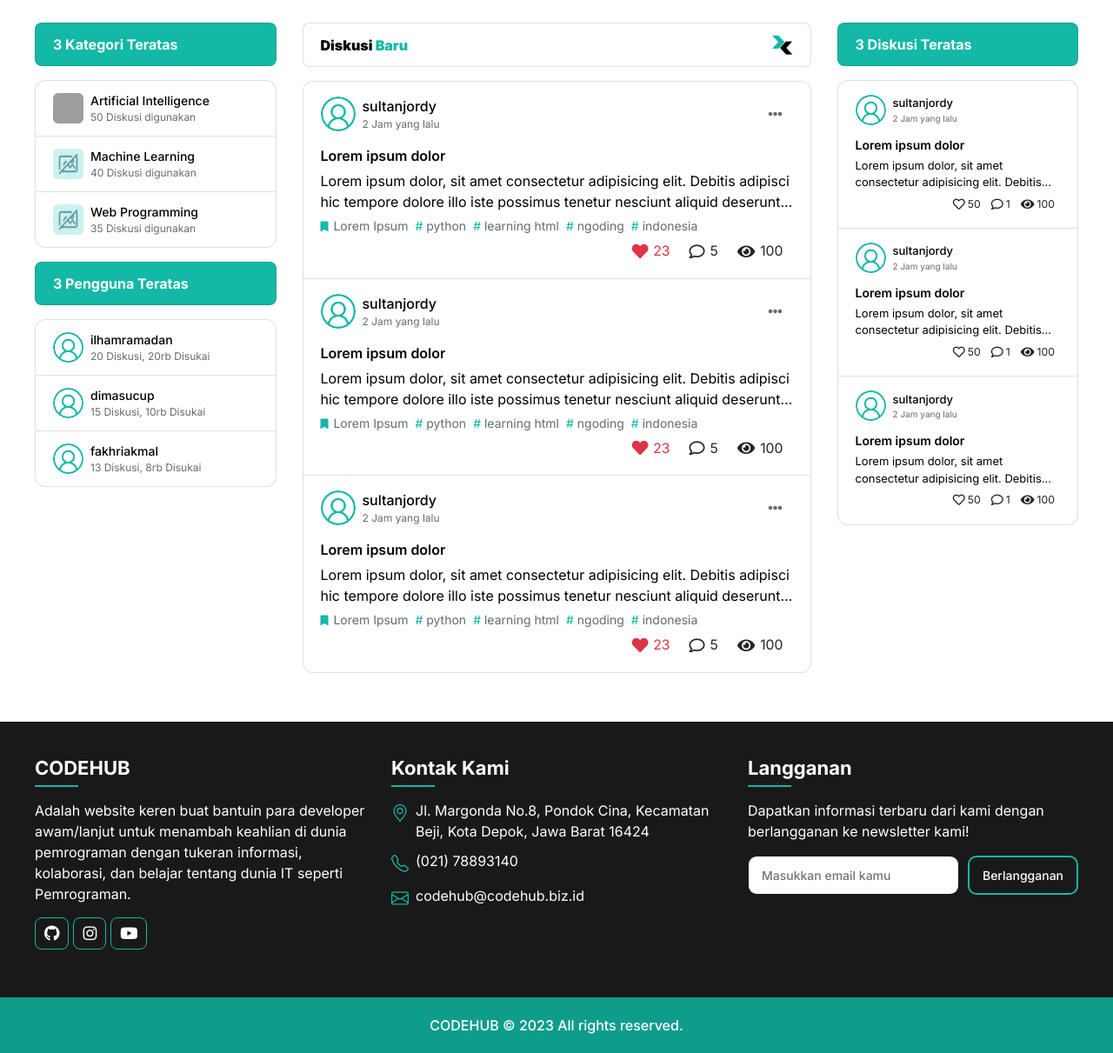
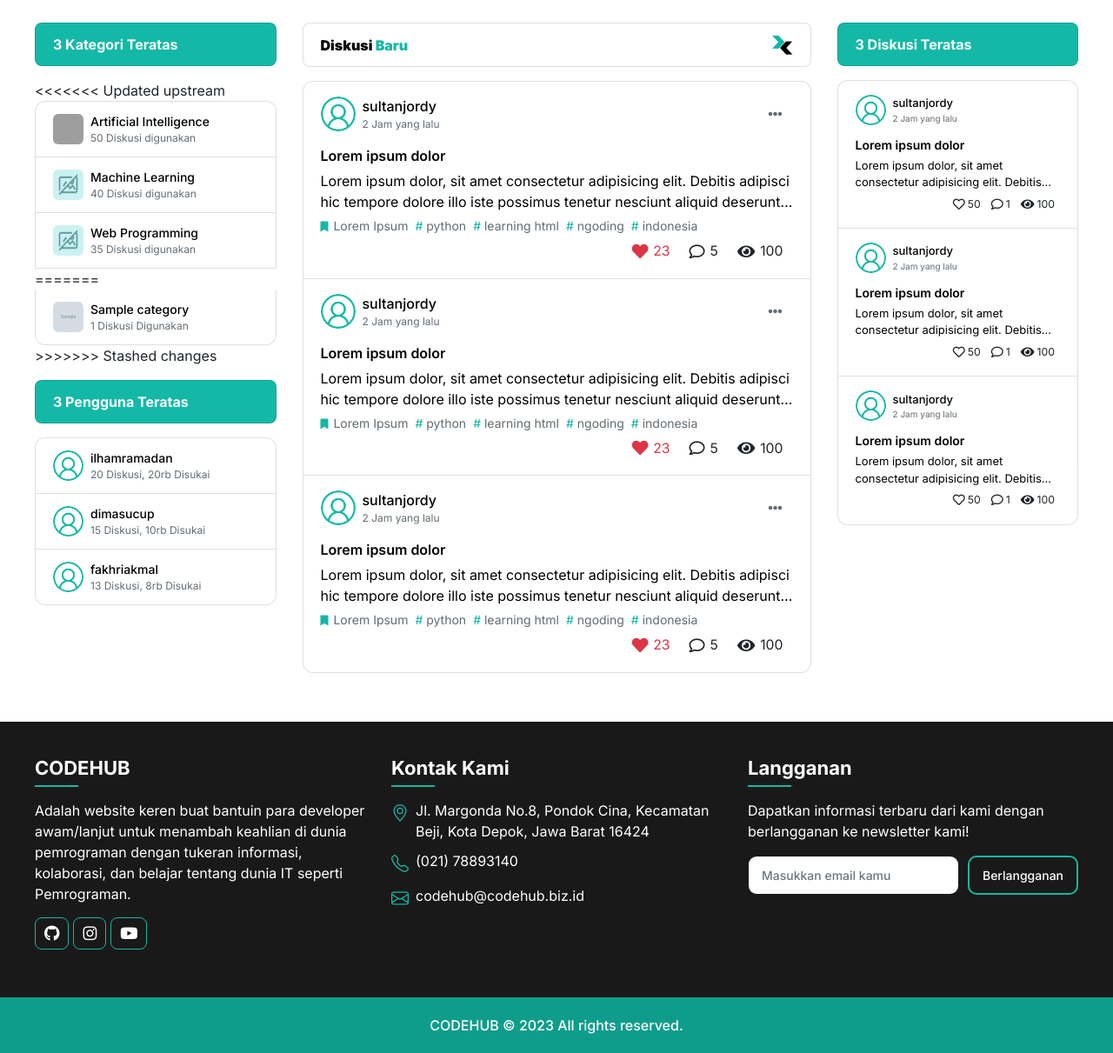
Before and after one commit to fahrianggara/codehub, a CodeIgniter 4 app: template app/Views/frontend/home.php in a window 1280 px wide. Shown: the part 104-1315 px from the top of the page at 87% size. Run offline with PHP 8.4 and a stand-in for CodeIgniter, Linux system fonts and the light colour scheme; the template is opened without the code that fills it: most values are stand-ins (such as "Sample title", 1, 10 or a date in 2020); grey boxes marked "Sample" are stand-in pictures; data that the repository does not hold is empty; some libraries are stand-ins or nearby versions; grey boxes are pictures that could not be loaded.

Commit message:
dinamis Category Home

```diff
--- a/app/Views/frontend/home.php
+++ b/app/Views/frontend/home.php
@@ -15,6 +15,7 @@
                     </div>
 
                     <ul class="list-group mb-3">
+<<<<<<< Updated upstream
                         <li class="thread-most-item list-group-item d-flex align-items-center">
                             <a href="javascript:void(0)" class="">
                                 <img class="mr-2" src="<?= base_url('images/categories') ?>">
@@ -42,6 +43,20 @@
                                 </div>
                             </a>
                         </li>
+=======
+                        <?php foreach ($categories as $category) : ?>
+                            <li class="thread-most-item list-group-item d-flex align-items-center">
+                                <a href="javascript:void(0)" class="">
+                                    <img class="mr-2" src="<?= base_url('images/categories/' . $category->cover) ?>">
+                                    <div class="text-content">
+                                        <span class="name"><?= $category->name; ?></span>
+                                        <span class="thread-count"><?= count($category->getThreads()) ?> Diskusi Digunakan</span>
+                                    </div>
+                                </a>
+
+                            </li>
+                        <?php endforeach ?>
+>>>>>>> Stashed changes
                     </ul>
 
                     <div class="thread-header mb-3 list-group-item">
@@ -84,8 +99,7 @@
             <div class="col-lg-6 col-md-12 mb-3 order-lg-2 order-1">
                 <!-- baris tengah -->
                 <div class="most-liked">
-                    <div
-                        class="thread-header main mb-3 list-group-item d-flex justify-content-between align-items-center">
+                    <div class="thread-header main mb-3 list-group-item d-flex justify-content-between align-items-center">
                         <div class="most-title">Diskusi <span>Baru</span></div>
                         <img class="logo-most" src="<?= base_url('images/logo/sm.png') ?>">
                     </div>
@@ -101,8 +115,7 @@
                                     </div>
                                 </a>
                                 <div class="btn-group dropleft">
-                                    <button class="btn btn-sm btn-more dropdown-toggle" data-toggle="dropdown"
-                                        aria-expanded="false" data-display="static">
+                                    <button class="btn btn-sm btn-more dropdown-toggle" data-toggle="dropdown" aria-expanded="false" data-display="static">
                                         <i class="fas fa-ellipsis-h"></i>
                                     </button>
                                     <div class="dropdown-menu dropdown-menu-right">
@@ -181,8 +194,7 @@
                                     </div>
                                 </a>
                                 <div class="btn-group dropleft">
-                                    <button class="btn btn-sm btn-more dropdown-toggle" data-toggle="dropdown"
-                                        aria-expanded="false" data-display="static">
+                                    <button class="btn btn-sm btn-more dropdown-toggle" data-toggle="dropdown" aria-expanded="false" data-display="static">
                                         <i class="fas fa-ellipsis-h"></i>
                                     </button>
                                     <div class="dropdown-menu dropdown-menu-right">
@@ -261,8 +273,7 @@
                                     </div>
                                 </a>
                                 <div class="btn-group dropleft">
-                                    <button class="btn btn-sm btn-more dropdown-toggle" data-toggle="dropdown"
-                                        aria-expanded="false" data-display="static">
+                                    <button class="btn btn-sm btn-more dropdown-toggle" data-toggle="dropdown" aria-expanded="false" data-display="static">
                                         <i class="fas fa-ellipsis-h"></i>
                                     </button>
                                     <div class="dropdown-menu dropdown-menu-right">
@@ -348,15 +359,13 @@
                         <li class="list-group-item">
                             <div class="item-content mb-2 mt-1 d-flex align-items-center justify-content-between">
                                 <a class="d-flex align-items-center" href="javascript:void(0)">
-                                    <img class="mr-2 profile-pic-detail-kanan"
-                                        src="<?= base_url('images/avatar.png') ?>">
+                                    <img class="mr-2 profile-pic-detail-kanan" src="<?= base_url('images/avatar.png') ?>">
                                     <div class="name-content-kanan text-truncate">sultanjordy
                                         <span class="thread-count">2 Jam yang lalu</span>
                                     </div>
                                 </a>
                                 <div class="btn-group dropleft d-block d-lg-none">
-                                    <button class="btn btn-sm btn-more dropdown-toggle" data-toggle="dropdown"
-                                        aria-expanded="false" data-display="static">
+                                    <button class="btn btn-sm btn-more dropdown-toggle" data-toggle="dropdown" aria-expanded="false" data-display="static">
                                         <i class="fas fa-ellipsis-h"></i>
                                     </button>
                                     <div class="dropdown-menu dropdown-menu-right">
@@ -419,15 +428,13 @@
                         <li class="list-group-item">
                             <div class="item-content mb-2 mt-1 d-flex align-items-center justify-content-between">
                                 <a class="d-flex align-items-center" href="javascript:void(0)">
-                                    <img class="mr-2 profile-pic-detail-kanan"
-                                        src="<?= base_url('images/avatar.png') ?>">
+                                    <img class="mr-2 profile-pic-detail-kanan" src="<?= base_url('images/avatar.png') ?>">
                                     <div class="name-content-kanan text-truncate">sultanjordy
                                         <span class="thread-count">2 Jam yang lalu</span>
                                     </div>
                                 </a>
                                 <div class="btn-group dropleft d-block d-lg-none">
-                                    <button class="btn btn-sm btn-more dropdown-toggle" data-toggle="dropdown"
-                                        aria-expanded="false" data-display="static">
+                                    <button class="btn btn-sm btn-more dropdown-toggle" data-toggle="dropdown" aria-expanded="false" data-display="static">
                                         <i class="fas fa-ellipsis-h"></i>
                                     </button>
                                     <div class="dropdown-menu dropdown-menu-right">
@@ -490,15 +497,13 @@
                         <li class="list-group-item">
                             <div class="item-content mb-2 mt-1 d-flex align-items-center justify-content-between">
                                 <a class="d-flex align-items-center" href="javascript:void(0)">
-                                    <img class="mr-2 profile-pic-detail-kanan"
-                                        src="<?= base_url('images/avatar.png') ?>">
+                                    <img class="mr-2 profile-pic-detail-kanan" src="<?= base_url('images/avatar.png') ?>">
                                     <div class="name-content-kanan text-truncate">sultanjordy
                                         <span class="thread-count">2 Jam yang lalu</span>
                                     </div>
                                 </a>
                                 <div class="btn-group dropleft d-block d-lg-none">
-                                    <button class="btn btn-sm btn-more dropdown-toggle" data-toggle="dropdown"
-                                        aria-expanded="false" data-display="static">
+                                    <button class="btn btn-sm btn-more dropdown-toggle" data-toggle="dropdown" aria-expanded="false" data-display="static">
                                         <i class="fas fa-ellipsis-h"></i>
                                     </button>
                                     <div class="dropdown-menu dropdown-menu-right">
```
Also changed, not shown: app/Controllers/HomeController.php (+8 -1 lines), app/Models/CategoryModel.php (+27 -2 lines), public/images/categories/empty.png (added).
